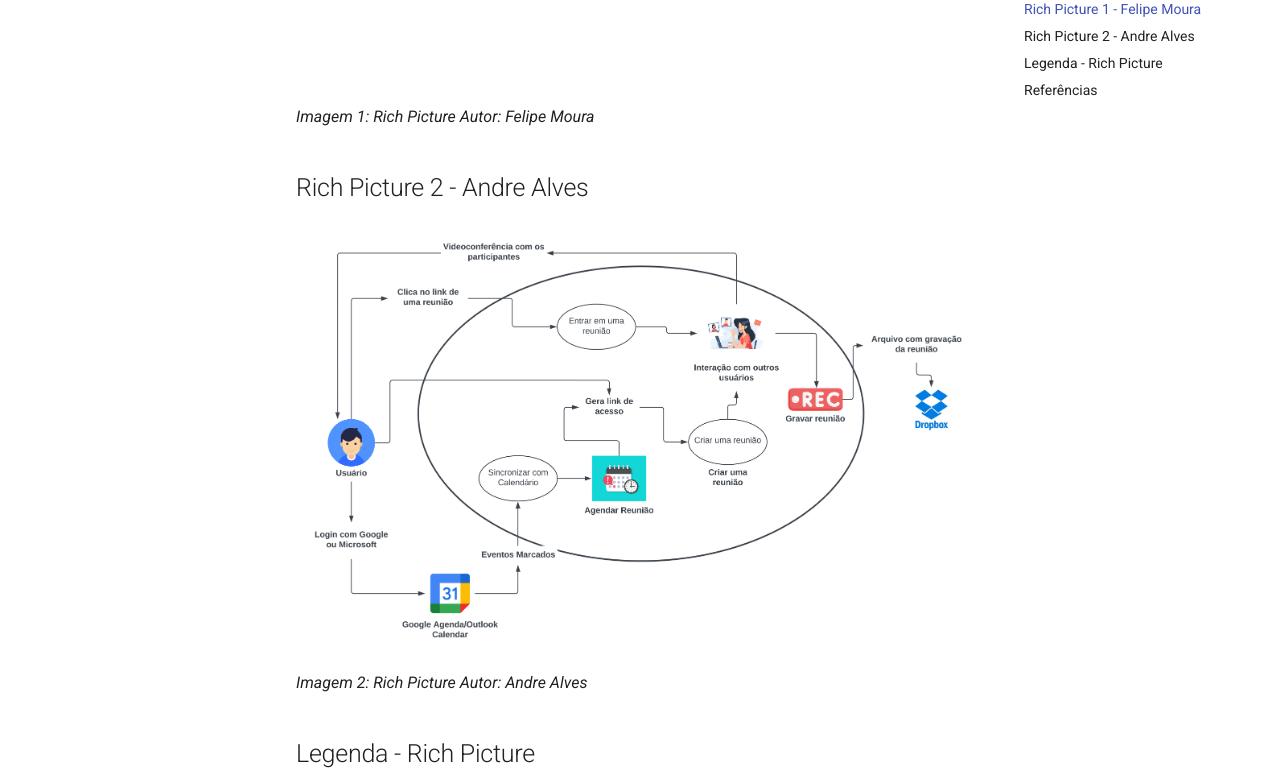
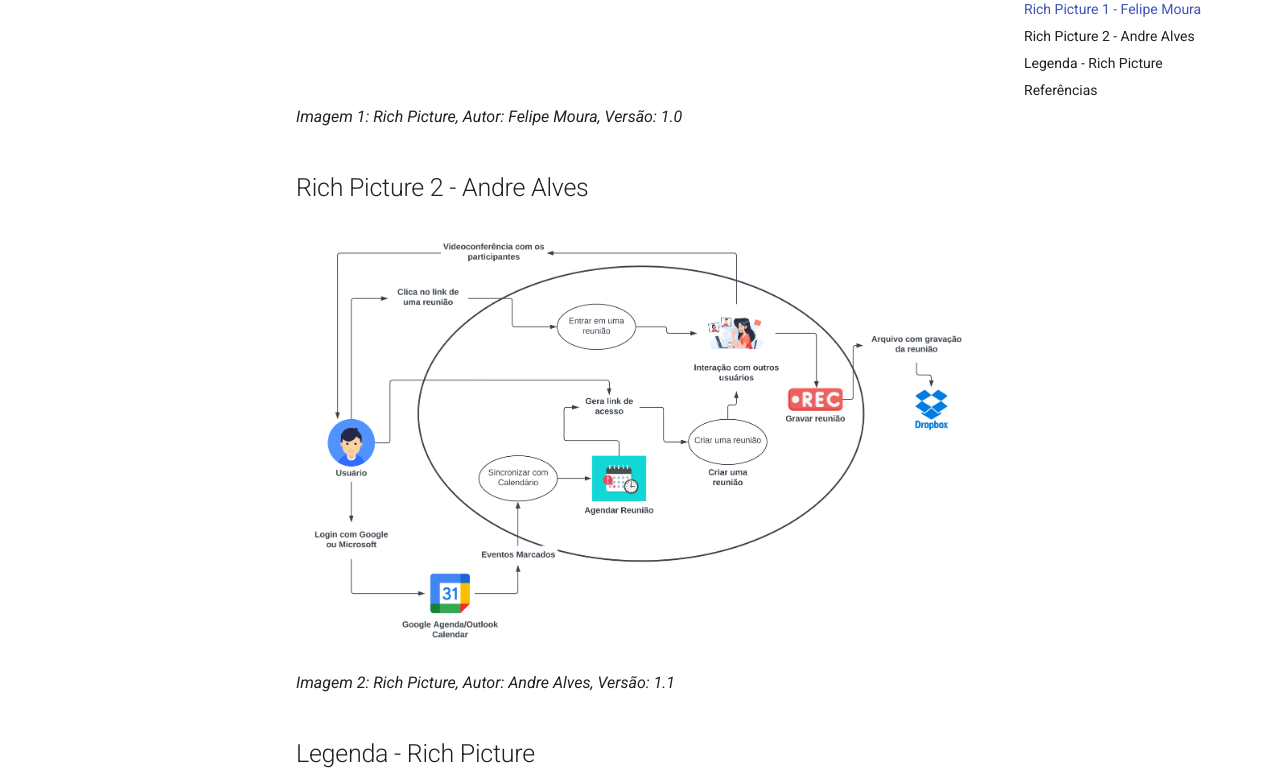
Before and after one commit to gabrielm2q/2022.1-Jitsi-Meet, an MkDocs documentation site: the page built from docs/preRastreabilidade/richPicture.md, in a window 1280 px wide and 1400 px high, scrolled down 1488 px. Shown: the part 153-933 px from the top of the window. Built offline with MkDocs 1.6.1 and Material for MkDocs 9.7.7, drawn with Linux system fonts in a browser that asks for light colours.

Commit message:
fix: versions

```diff
--- a/docs/preRastreabilidade/richPicture.md
+++ b/docs/preRastreabilidade/richPicture.md
@@ -3,8 +3,8 @@
 | Versão | Data       |   Modificação   |             Autor              |
 | ------ | ---------- | :-------------: | :----------------------------: |
 | 1.0    | 29/06/2022 | Criação do Rich Picture | Felipe Moura, Andre Alves e Gabriel Sabanai |
-| 2.0    | 29/06/2022 | Segunda Versão do Rich Picure | Andre Alves e Felipe Moura |
-| 2.1    | 13/07/2022 | Adição da legenda | Andre Alves |
+| 1.1.0    | 29/06/2022 | Segunda Versão do Rich Picure | Andre Alves e Felipe Moura |
+| 1.1.1    | 13/07/2022 | Adição da legenda | Andre Alves |
 
 *Tabela 1 versionamento*
 
@@ -29,12 +29,12 @@ Visando obter o panorama geral de como funciona o Jitsi, foi desenvolvido pela e
 
 ![RichPictureFelipe](../assets/richPictures/richPicure.png)
 
-*Imagem 1: Rich Picture Autor: Felipe Moura*
+*Imagem 1: Rich Picture, Autor: Felipe Moura, Versão: 1.0*
 
 ## Rich Picture 2 - Andre Alves
 
 ![RichPictureAndre](../assets/richPictures/richPictureAndre.png)
-*Imagem 2: Rich Picture Autor: Andre Alves*
+*Imagem 2: Rich Picture, Autor: Andre Alves, Versão: 1.1*
 
 ## Legenda - Rich Picture
 
```
